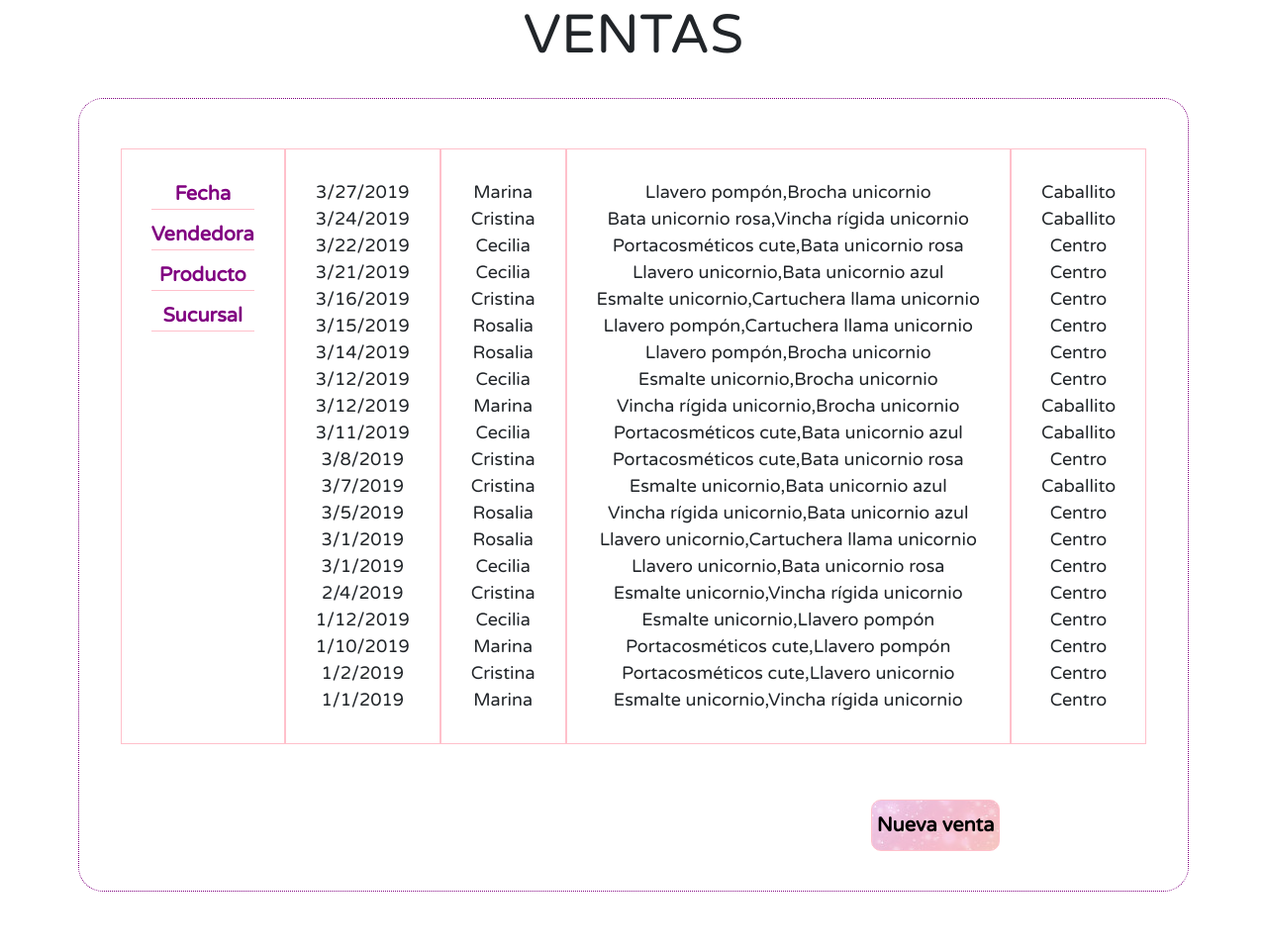
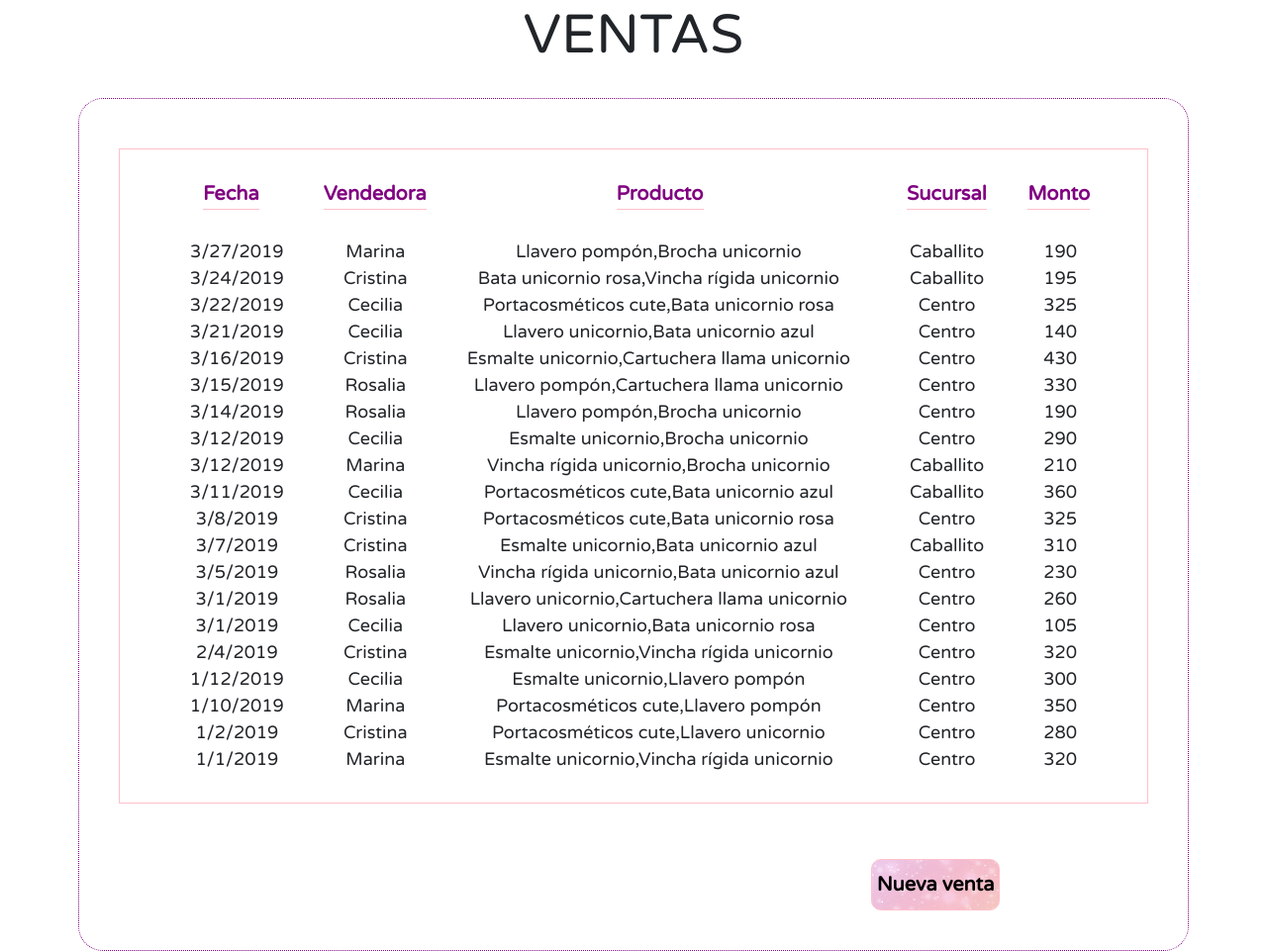
Before and after one commit to tp3-ada-ceci-mar-cris/TP3-Ada, a plain HTML site: page index.html in a window 1280 px wide. Shown: the part 827-1788 px from the top of the page at 99% size. Drawn offline with nearby package versions, Linux system fonts and the light colour scheme.

Commit message:
tabla de ventas funcional

```diff
--- a/index.html
+++ b/index.html
@@ -63,12 +63,16 @@
                 <h3>VENTAS</h3>
                 <div class="table-border">
                     <div class="table">
+                        <div class="table-header-container">
                         <ul>
-                            <li class="table-header">Fecha</li>
-                            <li class="table-header">Vendedora</li>
-                            <li class="table-header">Producto</li>
-                            <li class="table-header">Sucursal</li>
+                            <li class="table-header" id="header-1">Fecha</li>
+                            <li class="table-header" id="header-2">Vendedora</li>
+                            <li class="table-header" id="header-3">Producto</li>
+                            <li class="table-header" id="header-4">Sucursal</li>
+                            <li class="table-header" id="header-5">Monto</li>
                         </ul>
+                        </div>
+                        <div class="table-body">
                         <ul id="dateList">
 
                         </ul>
@@ -81,6 +85,10 @@
                         <ul id="branchList">
 
                         </ul>
+                        <ul id="priceList">
+
+                        </ul>
+                        </div>
                     </div>
                     <a href="#" class="newSale" data-toggle="modal" data-target="#myModal">Nueva venta</a>
                 </div>
--- a/interaction.js
+++ b/interaction.js
@@ -38,6 +38,14 @@ const fillTable = () => {
     const li = document.createElement('li')
     branchList.appendChild(li)
     li.innerText = item.branchOffice
+  })
+
+  const priceList = document.getElementById('priceList')
+  priceList.innerHTML=""
+  data.sales.forEach(item => {
+    const li = document.createElement('li')
+    priceList.appendChild(li)
+    li.innerText = salePrice(item.itemSold)
   })
 }
 
--- a/styles/components/_sale.scss
+++ b/styles/components/_sale.scss
@@ -13,16 +13,12 @@
         border-radius: 25px;
 
         .table {
-            display: flex;
-            justify-content: center;
-            min-width: 80%;
-
+            border: 1px solid pink;
             ul {
                 font-size: 18px;
                 font-family: $backFont;
                 text-align: center;
                 margin: 0 auto;
-                border: 1px solid pink;
                 list-style: none;
                 margin: 0px;
                 padding: 30px;
@@ -37,6 +33,49 @@
                     border-bottom: 1px solid pink;
                 }
             }
+
+            .table-header-container {
+                width: 870px;
+                margin: 0 auto;
+
+                ul {
+                    display: flex;
+                    flex-direction: row;
+                    justify-content: center;
+                    position: relative;
+                    padding-bottom: 30px;
+
+                    #header-1, #header-2, #header-3, #header-4, #header-5 {
+                        position: absolute;
+                    }
+
+                    #header-1 {
+                        left: 0%;
+                    }
+
+                    #header-2 {
+                        left: 14%;
+                    }
+
+                    #header-3 {
+                        left: 48%;
+                    }
+
+                    #header-4 {
+                        right: 9%;
+                    }
+
+                    #header-5 {
+                        right: -3%;
+                    }
+                }
+            }
+
+            .table-body {
+                display: flex;
+                flex-direction: row;
+                justify-content: center;
+            }
         }
     }
     .newSale {
```
Also changed, not shown: styles/main.css, 1 other file.
